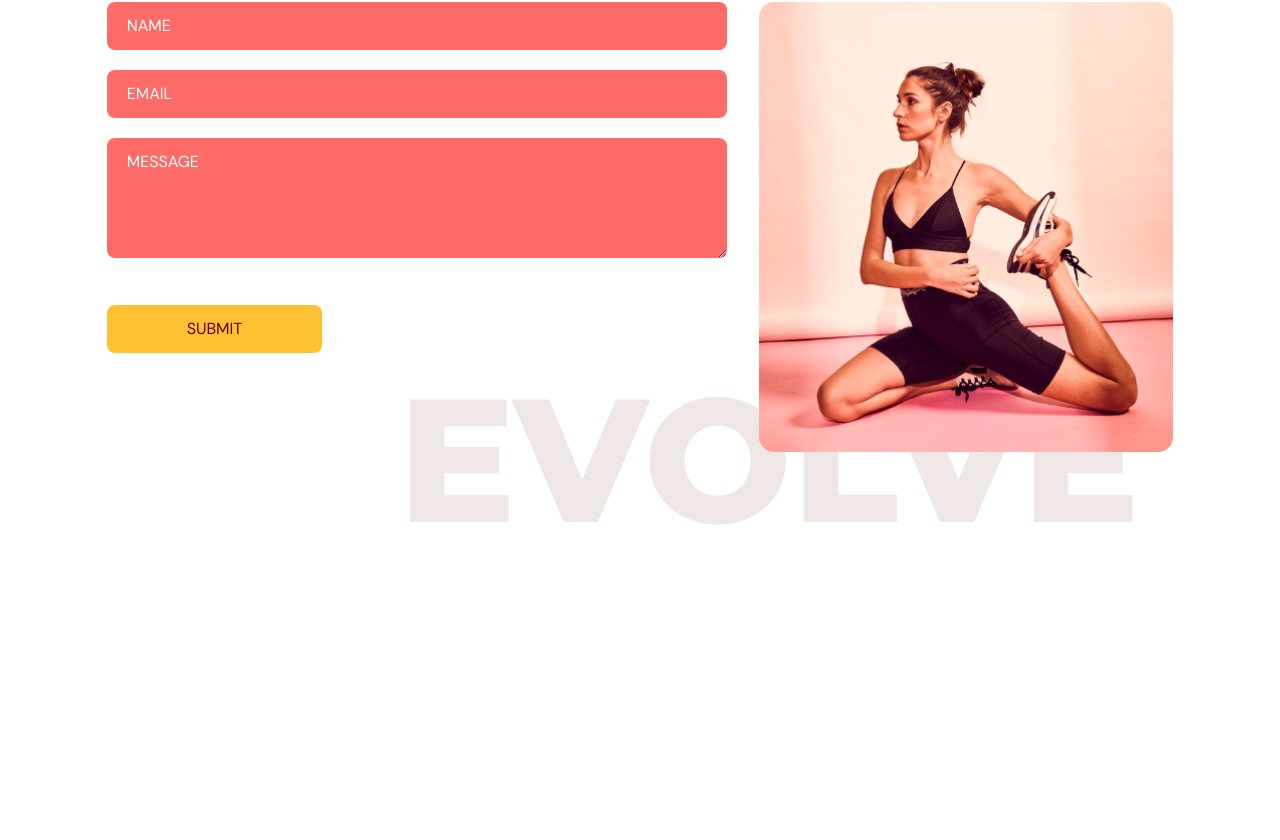
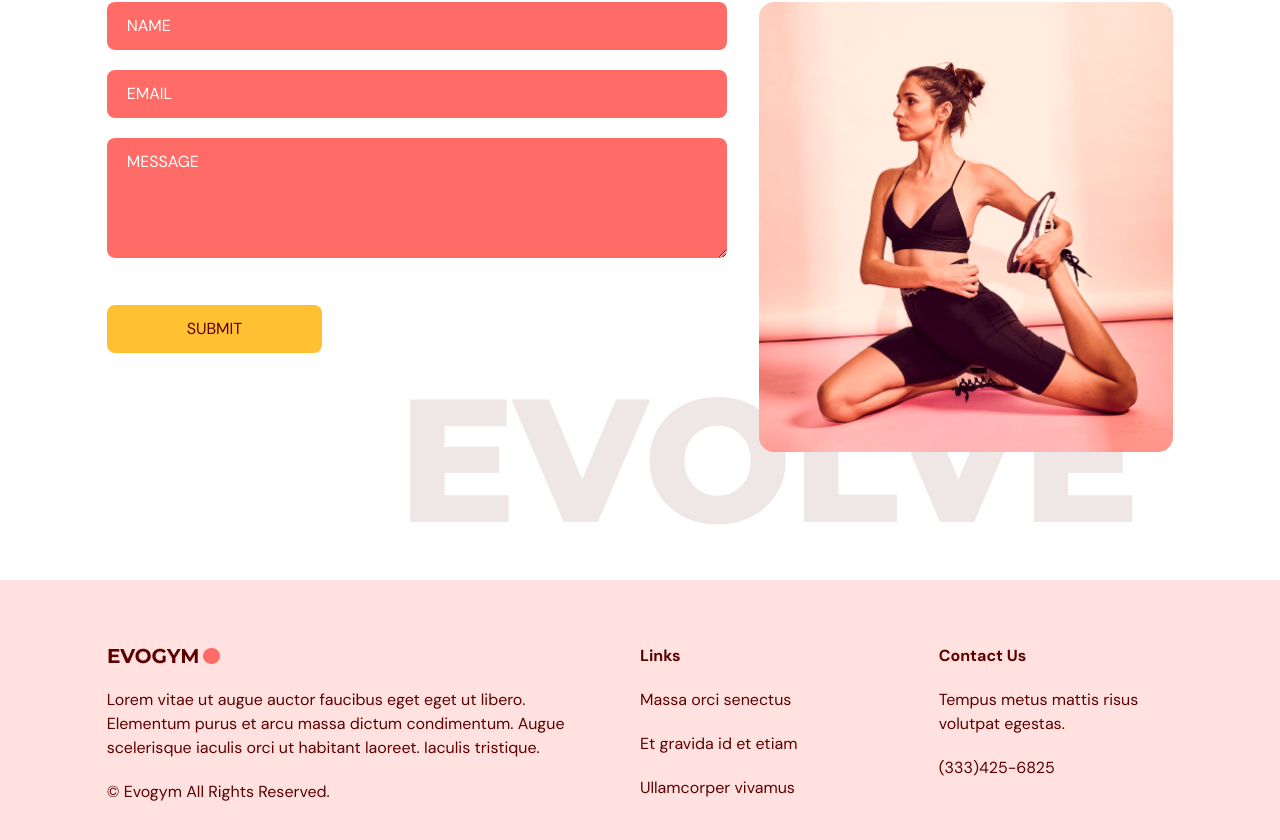
Before and after one commit to HlibHryshko/react-ts-fitness-web, a React (Vite) app: page / in a window 1280 px wide. Shown: the part 3180-4020 px from the top of the page. Before the commit the page ends 3760 px from the top, so only its background shows below. Built offline with nearby package versions, Linux system fonts and the light colour scheme.

Commit message:
footer added

```diff
--- a/src/App.tsx
+++ b/src/App.tsx
@@ -5,6 +5,7 @@ import Home from "./views/home";
 import Benefits from "./views/benefits";
 import OurClasses from "./views/our-classes";
 import ContactUs from "./views/contact-us";
+import Footer from "./views/footer";
 
 function App() {
   const [selectedPage, setSelectedPage] = useState<SELECTED_PAGE>(
@@ -39,6 +40,7 @@ function App() {
       <Benefits setSelectedPage={setSelectedPage} />
       <OurClasses setSelectedPage={setSelectedPage} />
       <ContactUs setSelectedPage={setSelectedPage} />
+      <Footer />
     </div>
   );
 }
--- /dev/null
+++ b/src/views/footer/index.tsx
@@ -0,0 +1,32 @@
+import Logo from "@/assets/Logo.png";
+
+const Footer = () => {
+  return (
+    <footer className="bg-primary-100 py-16">
+      <div className="justify-content mx-auto w-5/6 gap-16 md:flex">
+        <div className="mt-16 basis-1/2 md:mt-0">
+          <img alt="logo" src={Logo} />
+          <p className="my-5">
+            Lorem vitae ut augue auctor faucibus eget eget ut libero. Elementum
+            purus et arcu massa dictum condimentum. Augue scelerisque iaculis
+            orci ut habitant laoreet. Iaculis tristique.
+          </p>
+          <p>© Evogym All Rights Reserved.</p>
+        </div>
+        <div className="mt-16 basis-1/4 md:mt-0">
+          <h4 className="font-bold">Links</h4>
+          <p className="my-5">Massa orci senectus</p>
+          <p className="my-5">Et gravida id et etiam</p>
+          <p>Ullamcorper vivamus</p>
+        </div>
+        <div className="mt-16 basis-1/4 md:mt-0">
+          <h4 className="font-bold">Contact Us</h4>
+          <p className="my-5">Tempus metus mattis risus volutpat egestas.</p>
+          <p>(333)425-6825</p>
+        </div>
+      </div>
+    </footer>
+  );
+};
+
+export default Footer;
```
